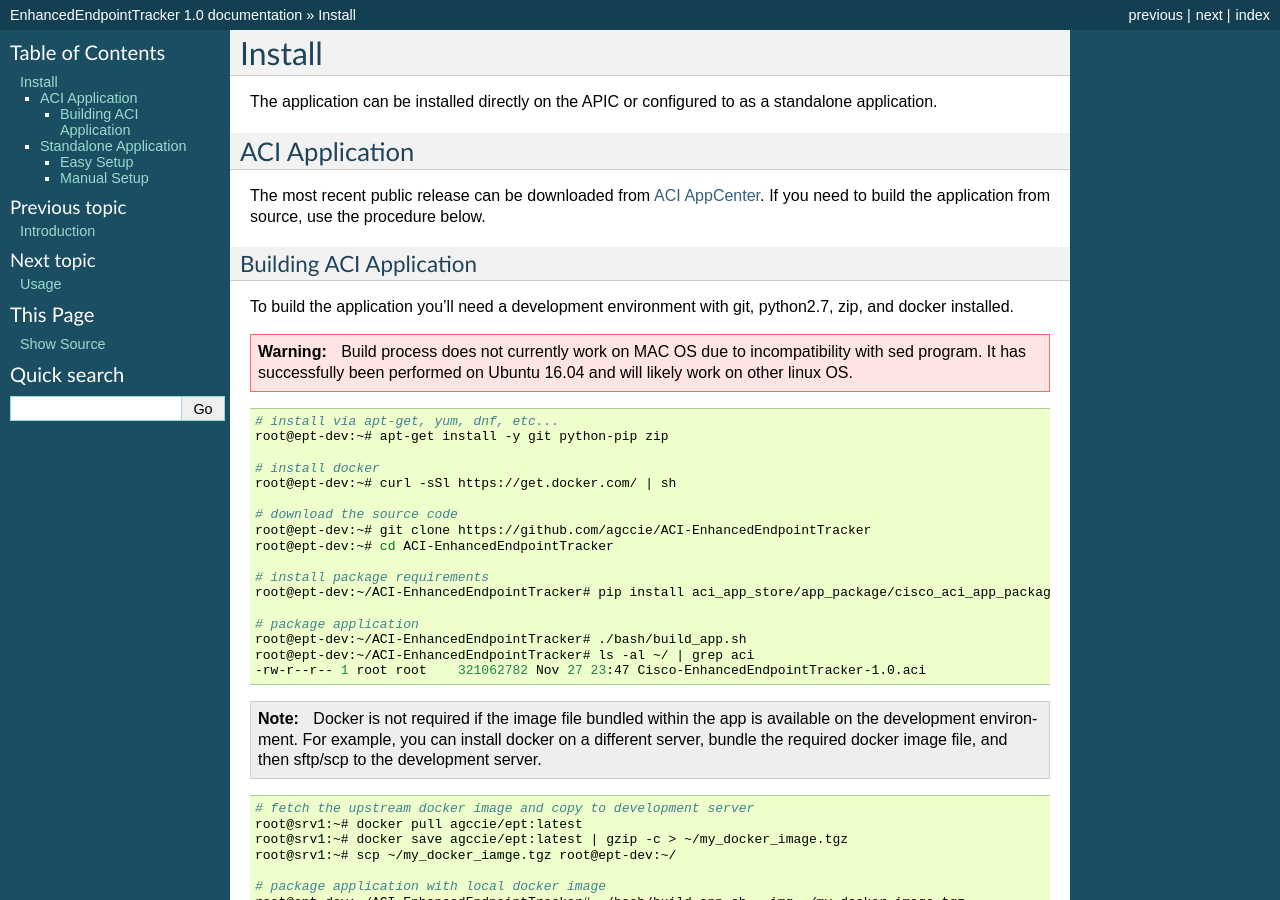
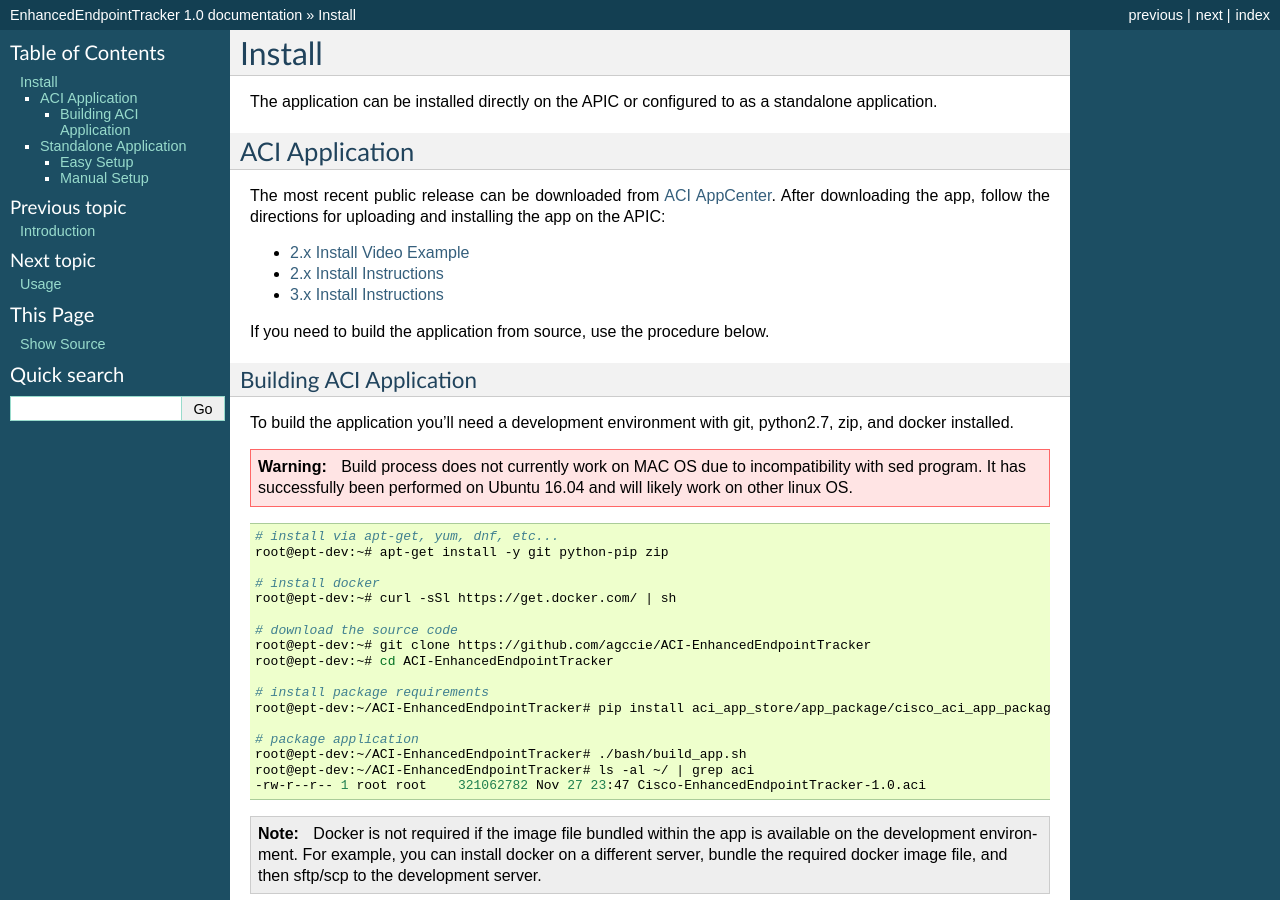
Before and after one commit to agccie/ACI-EnhancedEndpointTracker, a Sphinx documentation site: the page built from docs/install.rst, in a window 1280 px wide and 900 px high. Built offline with Sphinx 7.4.7, drawn with Linux system fonts in a browser that asks for light colours.

Commit message:
Update install.rst

```diff
--- a/docs/install.rst
+++ b/docs/install.rst
@@ -7,7 +7,13 @@
 ACI Application
 ^^^^^^^^^^^^^^^
 
-The most recent public release can be downloaded from `ACI AppCenter <https://aciappcenter.cisco.com/enhancedendpointtracker-2-2-1n.html>`_.  If you need to build the application from source, use the procedure below.
+The most recent public release can be downloaded from `ACI AppCenter <https://aciappcenter.cisco.com/enhancedendpointtracker-2-2-1n.html>`_.  After downloading the app, follow the directions for uploading and installing the app on the APIC:
+
+* `2.x Install Video Example <https://www.cisco.com/c/en/us/td/docs/switches/datacenter/aci/apic/sw/2-x/App_Center/video/cisco_aci_app_center_overview.html>`_
+* `2.x Install Instructions <https://www.cisco.com/c/en/us/td/docs/switches/datacenter/aci/apic/sw/2-x/App_Center/developer_guide/b_Cisco_ACI_App_Center_Developer_Guide/b_Cisco_ACI_App_Center_Developer_Guide_chapter_0110.html#d11320e518a1635>`_
+* `3.x Install Instructions <https://www.cisco.com/c/en/us/td/docs/switches/datacenter/aci/apic/sw/2-x/App_Center/developer_guide/b_Cisco_ACI_App_Center_Developer_Guide/b_Cisco_ACI_App_Center_Developer_Guide_chapter_0110.html#d11320e725a1635>`_
+
+If you need to build the application from source, use the procedure below.
 
 Building ACI Application
 """"""""""""""""""""""""
```
